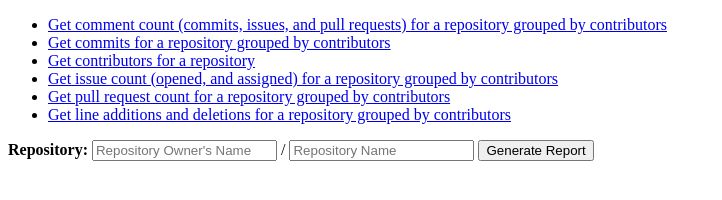
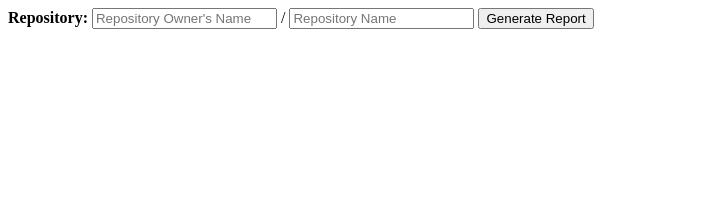
Before and after one commit to chessmasterhong/sandbox-github-api, a plain HTML site: page index.html in a window 1280 px wide. Shown: the whole page, without its empty margins (0-722 px from the left). Drawn offline with nearby package versions, Linux system fonts and the light colour scheme; some packages are replaced by stand-ins of ours.

Commit message:
Cleaned up unnecessary hyperlinks in index.html. Added D3.js via CDN.

```diff
--- a/index.html
+++ b/index.html
@@ -6,28 +6,15 @@
     </head>
 
     <body data-ng-app="app">
-        <div>
-            <ul>
-                <li><a href="#/comments">Get comment count (commits, issues, and pull requests) for a repository grouped by contributors</a></li>
-                <li><a href="#/commits">Get commits for a repository grouped by contributors</a></li>
-                <li><a href="#/contributors">Get contributors for a repository</a></li>
-                <li><a href="#/issues">Get issue count (opened, and assigned) for a repository grouped by contributors</a></li>
-                <li><a href="#/pulls">Get pull request count for a repository grouped by contributors</a></li>
-                <li><a href="#/lines">Get line additions and deletions for a repository grouped by contributors</a></li>
-            </li>
-        </div>
-
         <div data-ui-view></div>
 
         <script src="//ajax.googleapis.com/ajax/libs/angularjs/1.3.5/angular.js"></script>
         <script src="//cdnjs.cloudflare.com/ajax/libs/angular-ui-router/0.2.11/angular-ui-router.js"></script>
+        <script src="//d3js.org/d3.v3.js"></script>
 
         <script src="scripts/app.js"></script>
-
         <script src="scripts/controllers/homeController.js"></script>
-
+        <script src="scripts/factories/githubAPIFactory.js"></script>
         <script src="scripts/services/appService.js"></script>
-
-        <script src="scripts/factories/githubAPIFactory.js"></script>
     </body>
 </html>
```
